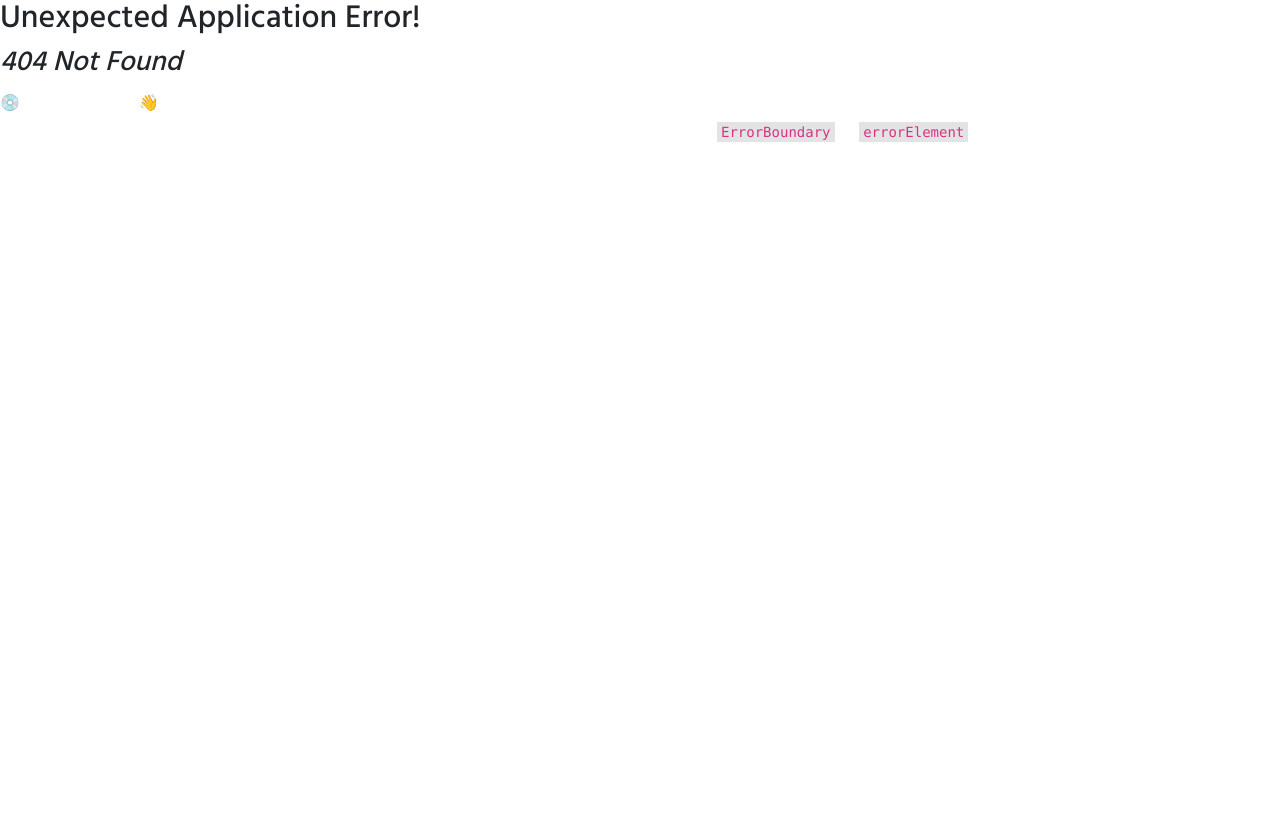
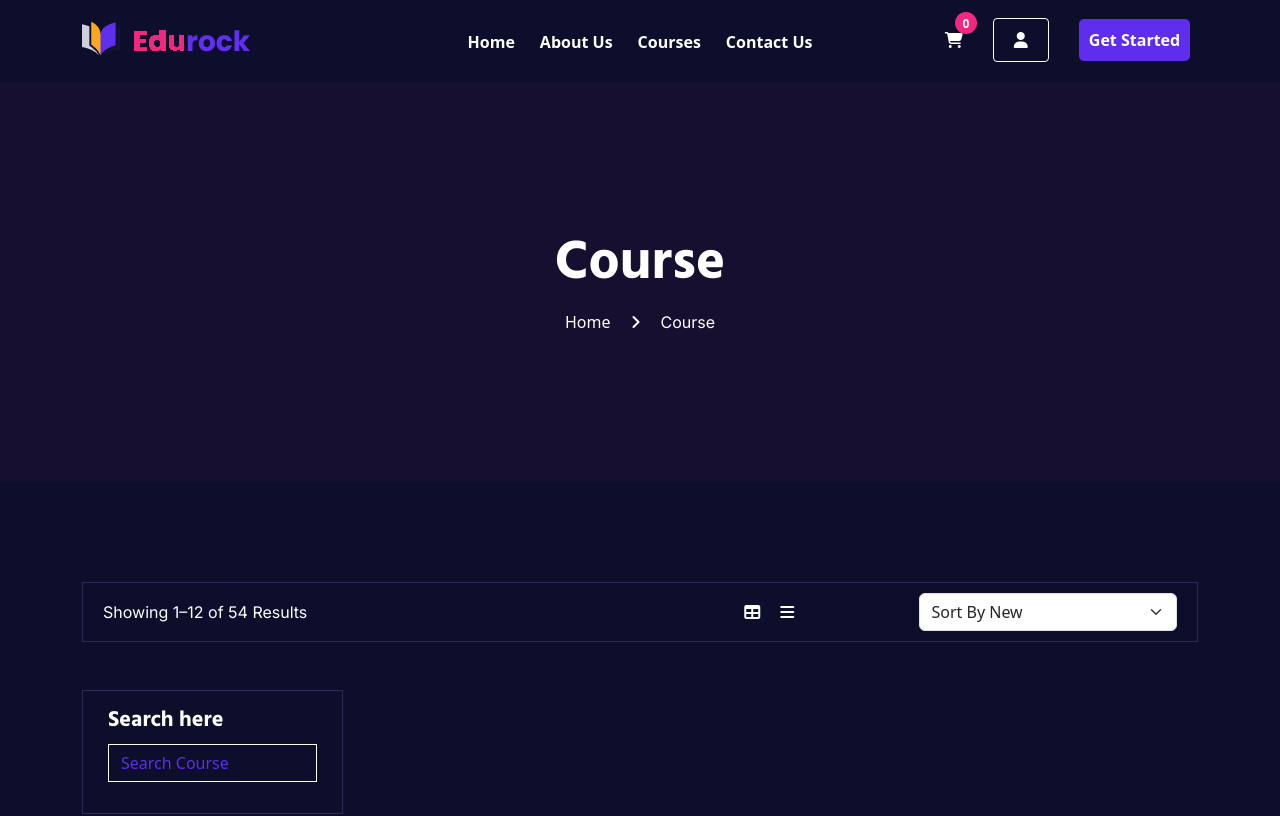
Before and after one commit to devs-iftiar163/edurock_lms, a React (Vite) app: page /course-listings in a window 1280 px wide. Before the commit this address had no page. Shown: the top 816 px of the page. Built offline with nearby package versions, Linux system fonts and the light colour scheme.

Commit message:
listings

```diff
--- a/src/components/Header/Header.jsx
+++ b/src/components/Header/Header.jsx
@@ -31,7 +31,7 @@ const Header = () => {
                           <Link to={"/about-us"}>About Us</Link>
                         </li>
                         <li>
-                          <Link to={"/courses"}>Courses</Link>
+                          <Link to={"/course-listings"}>Courses</Link>
                         </li>
                         <li>
                           <Link to={"/contact-us"}>Contact Us</Link>
--- a/src/index.css
+++ b/src/index.css
@@ -5,6 +5,7 @@
   --black-color: #000000;
   --dark-blue: #0c0e2b;
   --dark-purple: #170f2f;
+  --border: #312a57;
 }
 
 * {
--- a/src/pages/About/Aboutus.css
+++ b/src/pages/About/Aboutus.css
@@ -195,4 +195,50 @@
   background: transparent;
   border: 1px solid var(--background-color);
 }
+
+/* Tablet Responsive */
+@media (min-width: 768px) and (max-width: 850px) {
+  .instructor-section {
+    padding: 50px 0;
+  }
+
+  .ins-heading {
+    display: flex;
+    flex-direction: column;
+    justify-content: center;
+    align-items: center;
+  }
+
+  .ins-button {
+    display: flex;
+    justify-content: center;
+    align-items: center;
+  }
+}
+
+/* Mobile Responsive  */
+@media (min-width: 360px) and (max-width: 767px) {
+  .instructor-section {
+    padding: 50px 0;
+  }
+
+  .ins-heading {
+    display: flex;
+    flex-direction: column;
+    justify-content: center;
+    align-items: center;
+  }
+
+  .ins-heading h2 {
+    font-size: 40px;
+    line-height: 45px;
+    text-align: center;
+  }
+
+  .ins-button {
+    display: flex;
+    justify-content: center;
+    align-items: center;
+  }
+}
 /* Instructors Section End */
--- a/src/pages/Course/Course.css
+++ b/src/pages/Course/Course.css
@@ -0,0 +1,86 @@
+/* Course Listing Start */
+.course-listings {
+  padding: 100px 0;
+  background: var(--dark-blue);
+}
+
+.search-main-box {
+  display: flex;
+  flex-direction: row;
+  justify-content: space-between;
+  align-items: center;
+  width: 100%;
+  padding: 10px 20px;
+  border: 1px solid var(--border);
+}
+
+.search-count {
+  width: 50%;
+}
+
+.search-style {
+  display: flex;
+  flex-direction: row;
+  justify-content: end;
+  gap: 20px;
+  width: 50%;
+}
+
+.list-style-icon {
+  display: flex;
+  flex-direction: row;
+  justify-content: center;
+  align-items: center;
+  gap: 20px;
+  width: 50%;
+}
+
+.list-style-icon a {
+  color: #fff;
+}
+
+.sorting-box {
+  width: 50%;
+}
+
+.sorting-box select {
+  width: 100%;
+}
+
+/* Filter Wrap Start */
+
+/* Search Bar */
+.search-bar {
+  padding: 15px 25px;
+  border: 1px solid var(--border);
+}
+
+.search-bar h4 {
+  color: #fff;
+  font-size: 22px;
+  line-height: 30px;
+  font-weight: 700;
+}
+
+.search-bar input {
+  background: transparent;
+  border: 1px solid #fff !important;
+  color: #fff;
+  border-radius: 0;
+}
+
+.search-bar input:focus {
+  border: 1px solid #fff;
+  outline: none;
+  box-shadow: none;
+  background: transparent;
+  color: #fff;
+}
+
+.search-bar input::placeholder {
+  color: var(--background-color);
+}
+
+/* Filter Wrap End */
+
+/* Course Listing End */
--- a/src/pages/Course/Course.jsx
+++ b/src/pages/Course/Course.jsx
@@ -0,0 +1,14 @@
+import "./Course.css";
+import CourseHeader from "./CourseHeader";
+import CourseListings from "./CourseListings";
+
+const Course = () => {
+  return (
+    <>
+      <CourseHeader />
+      <CourseListings />
+    </>
+  );
+};
+
+export default Course;
--- /dev/null
+++ b/src/pages/Course/CourseHeader.jsx
@@ -0,0 +1,35 @@
+import React from "react";
+import { Link } from "react-router-dom";
+
+const CourseHeader = () => {
+  return (
+    <>
+      <section className="about-pagination">
+        <div className="container">
+          <div className="row">
+            <div className="col-lg-12 col-md-12 col-sm-12 ">
+              <div className="about-hero-content">
+                <h2>Course</h2>
+                <div className="pagination">
+                  <ul>
+                    <li>
+                      <Link to={"/"}>Home</Link>
+                    </li>
+                    <li>
+                      <i class="fa-solid fa-angle-right"></i>
+                    </li>
+                    <li>
+                      <p>Course</p>
+                    </li>
+                  </ul>
+                </div>
+              </div>
+            </div>
+          </div>
+        </div>
+      </section>
+    </>
+  );
+};
+
+export default CourseHeader;
--- /dev/null
+++ b/src/pages/Course/CourseListings.jsx
@@ -0,0 +1,70 @@
+import { Link } from "react-router-dom";
+
+const CourseListings = () => {
+  return (
+    <>
+      {/* Course Listing Section */}
+
+      <section className="course-listings">
+        <div className="container">
+          {/* Search Reasult And Sorting */}
+          <div className="row">
+            <div className="col-lg-12">
+              <div className="search-main-box">
+                <div className="search-count">
+                  <p>Showing 1–12 of 54 Results</p>
+                </div>
+                {/* Sorting Box */}
+                <div className="search-style">
+                  {/* Box Icons */}
+                  <div className="list-style-icon">
+                    <Link>
+                      <i class="fa-solid fa-table"></i>
+                    </Link>
+                    <Link>
+                      <i class="fa-solid fa-bars"></i>
+                    </Link>
+                  </div>
+                  {/* Sorting Box */}
+                  <div className="sorting-box">
+                    <select
+                      class="form-select"
+                      aria-label="Default select example"
+                    >
+                      <option selected>Sort By New</option>
+                      <option value="1">One</option>
+                      <option value="2">Two</option>
+                      <option value="3">Three</option>
+                    </select>
+                  </div>
+                </div>
+              </div>
+            </div>
+          </div>
+          {/* listing Grids */}
+          <div className="row mt-5">
+            {/* Left Filter Tabs */}
+            <div className="col-lg-3">
+              <div className="filter-wrap">
+                <div className="search-bar">
+                  <h4>Search here</h4>
+                  <div className="mb-3">
+                    <input
+                      type="text"
+                      className="form-control"
+                      placeholder="Search Course"
+                    />
+                  </div>
+                </div>
+              </div>
+            </div>
+            {/* Right Grid Tab */}
+            <div className="col-lg-9"></div>
+          </div>
+        </div>
+      </section>
+    </>
+  );
+};
+
+export default CourseListings;
--- a/src/routes/PublicRouter.jsx
+++ b/src/routes/PublicRouter.jsx
@@ -1,5 +1,6 @@
 import Layouts from "../components/Layouts/Layouts";
 import Aboutus from "../pages/About/Aboutus";
+import Course from "../pages/Course/Course";
 import Home from "../pages/Home/Home";
 
 const publicRouter = [
@@ -14,6 +15,10 @@ const publicRouter = [
         path: "/about-us",
         element: <Aboutus />,
       },
+      {
+        path: "/course-listings",
+        element: <Course />,
+      },
     ],
   },
 ];
```
